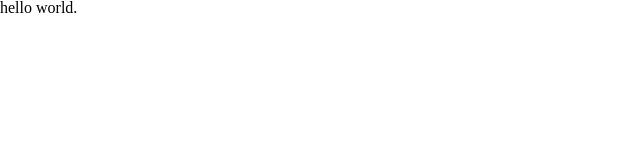
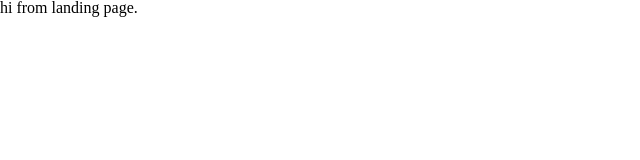
Before and after one commit to DDLPCS26/front-end, a React (Create React App) app in the folder client/: page / in a window 1280 px wide. Shown: the top 160 px of the page, without its empty margins (0-640 px from the left). Built offline with nearby package versions, Linux system fonts and the light colour scheme.

Commit message:
move landing page to root

```diff
--- a/client/src/App.js
+++ b/client/src/App.js
@@ -9,8 +9,7 @@ const App = props => {
   console.log(props);
   return (
     <>
-      hello world.
-      <Route path='/landing' component={Landing} />
+      <Route path='/' component={Landing} />
     </>
   );
 }
```
